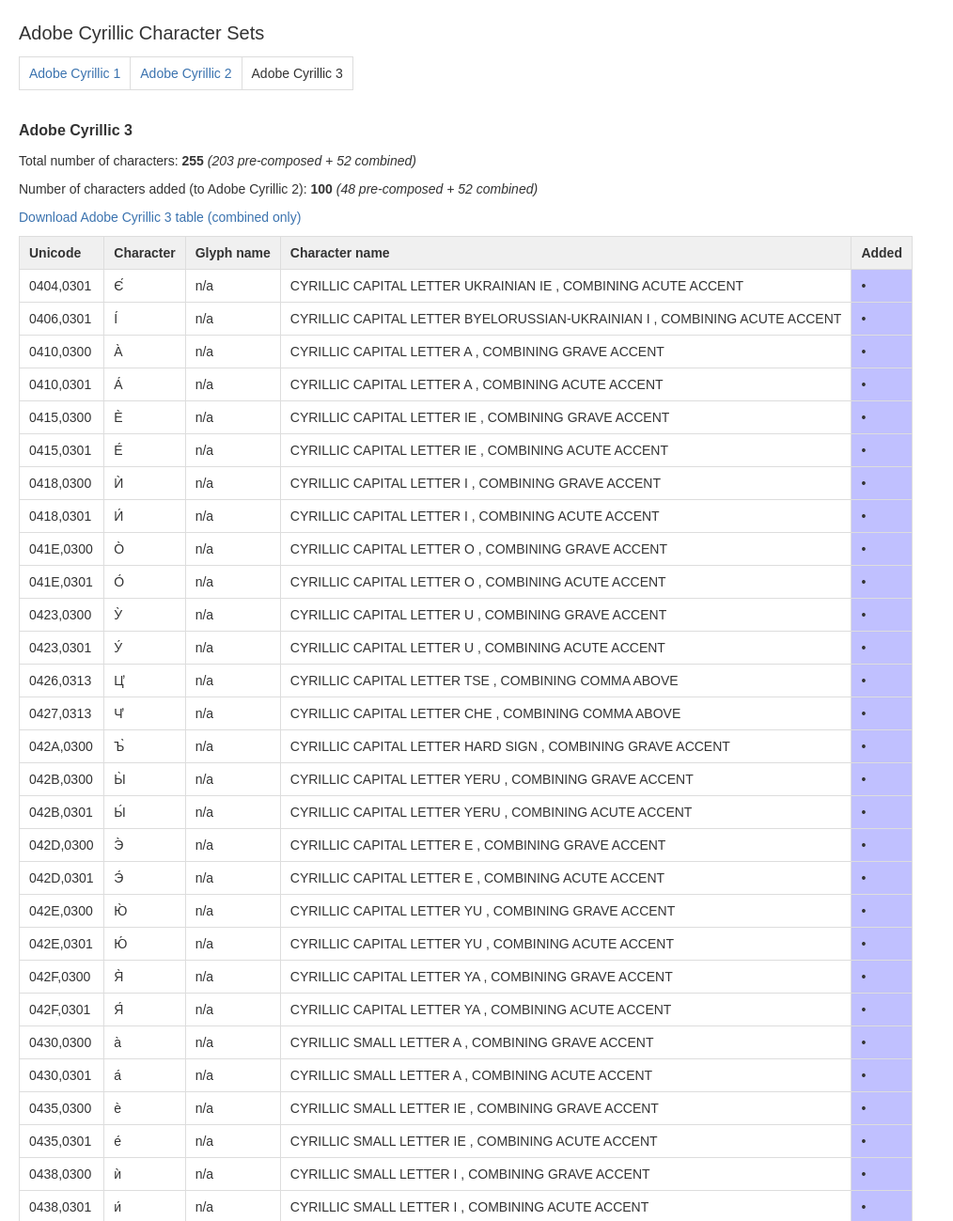
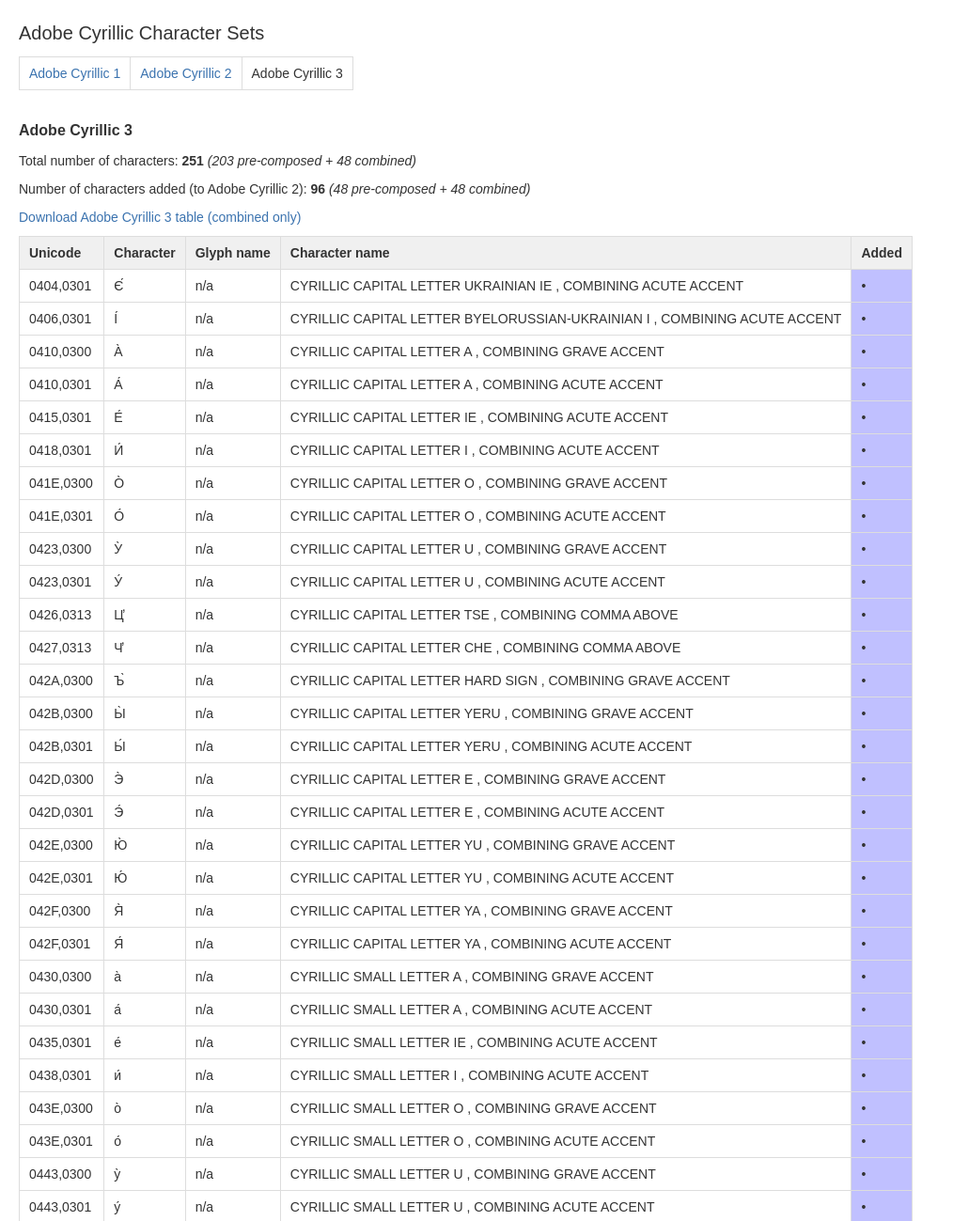
Before and after one commit to adobe-type-tools/adobe-cyrillic-charsets, a plain HTML site: page adobe-cyrillic-3.html in a window 1280 px wide. Shown: the top 1299 px of the page at 94% size, without its empty margins (0-1014 px from the left). Drawn offline with Linux system fonts and the light colour scheme.

Commit message:
These combinations are already supported as pre-composed characters (reported by George Thomas via Thomas Phinney)

```diff
--- a/adobe-cyrillic-3.html
+++ b/adobe-cyrillic-3.html
@@ -28,8 +28,8 @@
         </div>
 
         <h3>Adobe Cyrillic 3</h3>
-        <p>Total number of characters: <strong>255</strong> <em>(203 pre-composed + 52 combined)</em></p>
-        <p>Number of characters added (to Adobe Cyrillic 2): <strong>100</strong> <em>(48 pre-composed + 52 combined)</em></p>
+        <p>Total number of characters: <strong>251</strong> <em>(203 pre-composed + 48 combined)</em></p>
+        <p>Number of characters added (to Adobe Cyrillic 2): <strong>96</strong> <em>(48 pre-composed + 48 combined)</em></p>
         <p><a href="adobe-cyrillic-3-combined.txt">Download Adobe Cyrillic 3 table (combined only)</a></p>
 
 <table id="TBL1400181211416" class="confluenceTable">
@@ -66,24 +66,12 @@
 <td class="confluenceTd">CYRILLIC CAPITAL LETTER A , COMBINING ACUTE ACCENT</td>
 <td class="confluenceTd" style="background-color: #C0C0FF;">&bull;</td>
 </tr><tr>
-<td class="confluenceTd">0415,0300</td>
-<td class="confluenceTd">&#x0415;&#x0300;</td>
-<td class="confluenceTd">n/a</td>
-<td class="confluenceTd">CYRILLIC CAPITAL LETTER IE , COMBINING GRAVE ACCENT</td>
-<td class="confluenceTd" style="background-color: #C0C0FF;">&bull;</td>
-</tr><tr>
 <td class="confluenceTd">0415,0301</td>
 <td class="confluenceTd">&#x0415;&#x0301;</td>
 <td class="confluenceTd">n/a</td>
 <td class="confluenceTd">CYRILLIC CAPITAL LETTER IE , COMBINING ACUTE ACCENT</td>
 <td class="confluenceTd" style="background-color: #C0C0FF;">&bull;</td>
 </tr><tr>
-<td class="confluenceTd">0418,0300</td>
-<td class="confluenceTd">&#x0418;&#x0300;</td>
-<td class="confluenceTd">n/a</td>
-<td class="confluenceTd">CYRILLIC CAPITAL LETTER I , COMBINING GRAVE ACCENT</td>
-<td class="confluenceTd" style="background-color: #C0C0FF;">&bull;</td>
-</tr><tr>
 <td class="confluenceTd">0418,0301</td>
 <td class="confluenceTd">&#x0418;&#x0301;</td>
 <td class="confluenceTd">n/a</td>
@@ -192,22 +180,10 @@
 <td class="confluenceTd">CYRILLIC SMALL LETTER A , COMBINING ACUTE ACCENT</td>
 <td class="confluenceTd" style="background-color: #C0C0FF;">&bull;</td>
 </tr><tr>
-<td class="confluenceTd">0435,0300</td>
-<td class="confluenceTd">&#x0435;&#x0300;</td>
-<td class="confluenceTd">n/a</td>
-<td class="confluenceTd">CYRILLIC SMALL LETTER IE , COMBINING GRAVE ACCENT</td>
-<td class="confluenceTd" style="background-color: #C0C0FF;">&bull;</td>
-</tr><tr>
 <td class="confluenceTd">0435,0301</td>
 <td class="confluenceTd">&#x0435;&#x0301;</td>
 <td class="confluenceTd">n/a</td>
 <td class="confluenceTd">CYRILLIC SMALL LETTER IE , COMBINING ACUTE ACCENT</td>
-<td class="confluenceTd" style="background-color: #C0C0FF;">&bull;</td>
-</tr><tr>
-<td class="confluenceTd">0438,0300</td>
-<td class="confluenceTd">&#x0438;&#x0300;</td>
-<td class="confluenceTd">n/a</td>
-<td class="confluenceTd">CYRILLIC SMALL LETTER I , COMBINING GRAVE ACCENT</td>
 <td class="confluenceTd" style="background-color: #C0C0FF;">&bull;</td>
 </tr><tr>
 <td class="confluenceTd">0438,0301</td>
```
Also changed, not shown: adobe-cyrillic-3-combined.txt.
